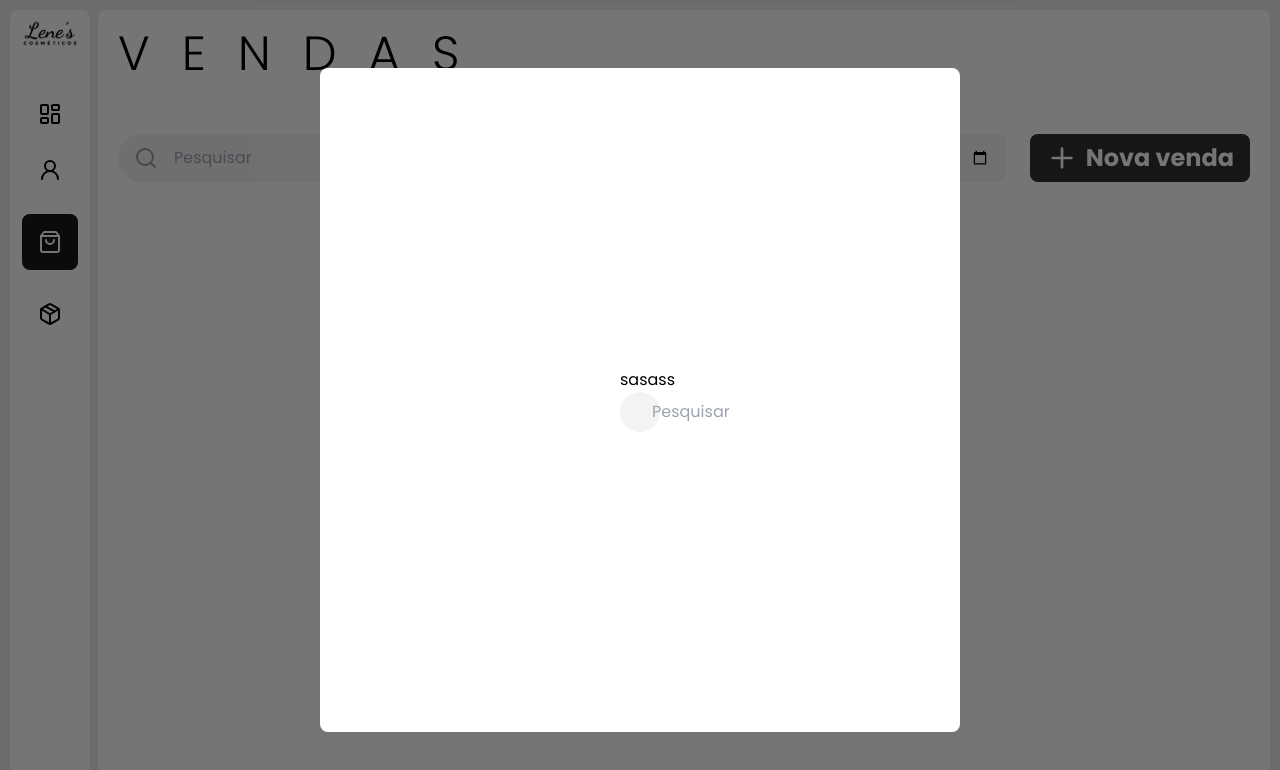
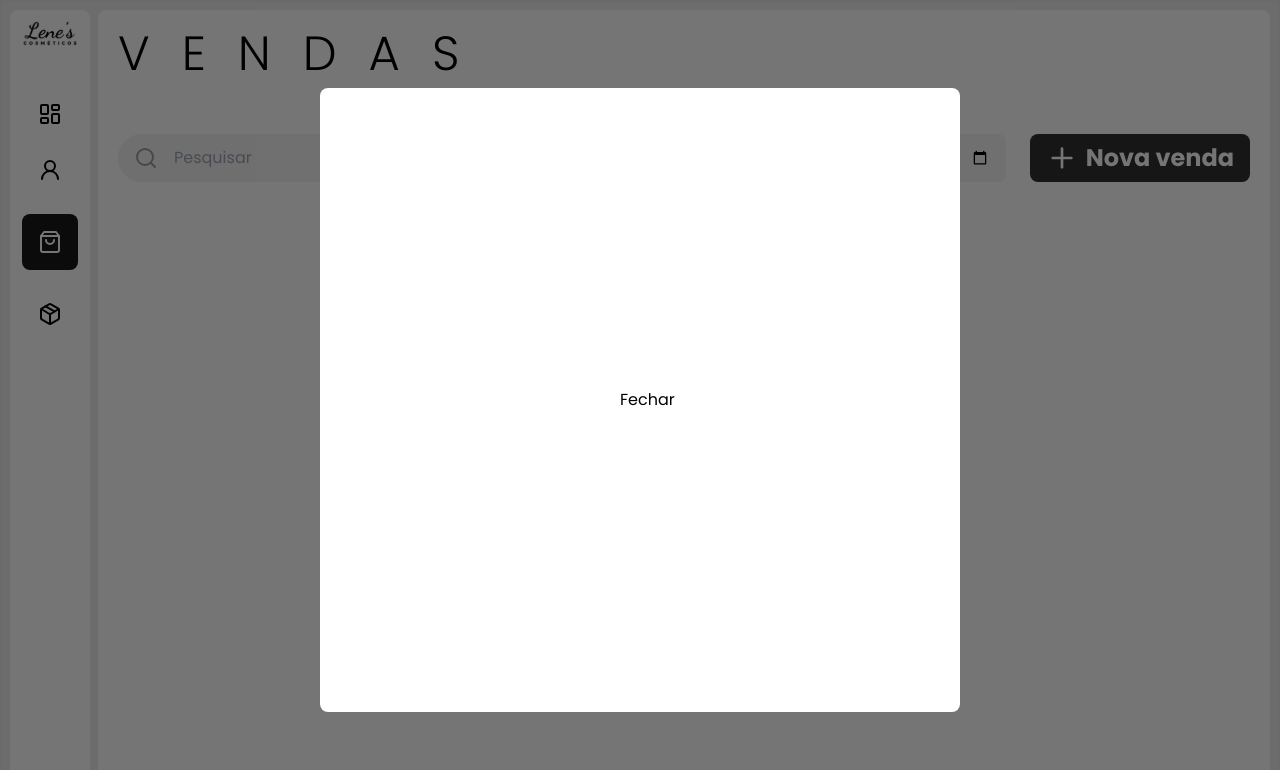
Before and after one commit to Natcardoso/lenes-cosmeticos, a React (Vite) app: page /vendas in a window 1280 px wide. Both pictures are taken after a click on the button "Nova venda". Shown: the top 770 px of the page. Built offline with nearby package versions, Linux system fonts and the light colour scheme.

Commit message:
Alterado favicon, categorizado os imports e criado modal

```diff
--- a/index.html
+++ b/index.html
@@ -1,9 +1,9 @@
 <!doctype html>
-<html lang="pt">
+<html lang="pt-BR">
 
 <head>
     <meta charset="UTF-8" />
-    <link rel="icon" type="image/svg+xml" href="/src/assets/favicon.svg" />
+    <link rel="icon" type="image/svg+xml" href="/src/assets/favicon.png" />
     <meta name="viewport" content="width=device-width, initial-scale=1.0" />
     <link rel="preconnect" href="https://fonts.googleapis.com">
     <link rel="preconnect" href="https://fonts.gstatic.com" crossorigin>
@@ -11,7 +11,6 @@
         href="https://fonts.googleapis.com/css2?family=Poppins:ital,wght@0,100;0,200;0,300;0,400;0,500;0,600;0,700;0,800;0,900;1,100;1,200;1,300;1,400;1,500;1,600;1,700;1,800;1,900&display=swap"
         rel="stylesheet">
     <title>Lene's Cosméticos</title>
-
 </head>
 
 <body>
--- a/src/components/Button/index.tsx
+++ b/src/components/Button/index.tsx
@@ -1,28 +1,18 @@
-import { useState } from 'react';
+/* Dependencies */
 import { Plus } from 'lucide-react';
 
-import { Modal } from '../Modal';
-import { InputSearch } from '../InputSearch';
+type Props = { icone?: boolean; text: string; onClick?: () => void };
 
-type Props = { icone?: boolean; text: string };
-
-export const Button = ({ icone, text }: Props) => {
-	const [openModal, setOpenModal] = useState(false);
-
+export const Button = ({ icone, text, onClick }: Props) => {
 	return (
 		<>
 			<button
 				className="flex rounded-lg bg-[#303030] px-4 py-2 text-white gap-2 text-2xl font-bold"
-				onClick={() => setOpenModal(!openModal)}
+				onClick={onClick}
 			>
 				{icone && <Plus size={32} />}
 				<span>{text}</span>
 			</button>
-
-			<Modal isOpen={openModal}>
-				<span>sasass</span>
-				<InputSearch />
-			</Modal>
 		</>
 	);
 };
--- a/src/components/InputDate/index.tsx
+++ b/src/components/InputDate/index.tsx
@@ -1,3 +1,4 @@
+/* Dependencies */
 import { CalendarDays } from 'lucide-react';
 
 export const InputDate = () => {
--- a/src/components/InputSearch/index.tsx
+++ b/src/components/InputSearch/index.tsx
@@ -1,3 +1,4 @@
+/* Dependencies */
 import { Search } from 'lucide-react';
 
 export const InputSearch = () => {
--- a/src/components/Menu/index.tsx
+++ b/src/components/Menu/index.tsx
@@ -1,6 +1,9 @@
+/* Dependencies */
+import { NavLink } from 'react-router-dom';
 import { LayoutDashboard, Package, ShoppingBag, UserRound } from 'lucide-react';
+
+/* External */
 import Logo from '../../assets/logo.svg';
-import { NavLink } from 'react-router-dom';
 
 export const Menu = () => {
 	const listMenu = [
--- a/src/components/Modal/index.tsx
+++ b/src/components/Modal/index.tsx
@@ -1,15 +1,15 @@
-type Props = { isOpen: boolean; children: any };
+/* Dependencies */
+import { ReactNode } from 'react';
 
-export const Modal = ({ isOpen, children }: Props) => {
-	if (isOpen) {
+type Props = { isCLosed: () => void; children?: ReactNode };
+
+export const Modal = ({ isCLosed, children }: Props) => {
 	return (
 		<main className="fixed bg-[#0000008a] top-0 bottom-0 right-0 left-0 z-10">
 			<section className="bg-white w-1/2 rounded-lg fixed top-1/2 left-1/2 p-[300px] translate-x-[-50%] translate-y-[-50%]">
+				<button onClick={isCLosed}>Fechar</button>
 				{children}
 			</section>
 		</main>
 	);
-	}
-
-	return null;
 };
--- a/src/pages/Customers/index.tsx
+++ b/src/pages/Customers/index.tsx
@@ -1,3 +1,4 @@
+/* External */
 import { Menu } from '../../components/Menu';
 
 export const Customers = () => {
--- a/src/pages/Dashboard/index.tsx
+++ b/src/pages/Dashboard/index.tsx
@@ -1,4 +1,6 @@
+/* Dependencies */
 import { HandCoins, Package, ShoppingBag, UserRound, Wallet } from 'lucide-react';
+/* External */
 import { Menu } from '../../components/Menu';
 
 export const Dashboard = () => {
--- a/src/pages/Sales/index.tsx
+++ b/src/pages/Sales/index.tsx
@@ -1,9 +1,20 @@
+/* Dependencies */
+import { useState } from 'react';
+
+/* External */
 import { Menu } from '../../components/Menu';
+import { Modal } from '../../components/Modal';
+import { Button } from '../../components/Button';
+import { InputDate } from '../../components/InputDate';
 import { InputSearch } from '../../components/InputSearch';
-import { InputDate } from '../../components/InputDate';
-import { Button } from '../../components/Button';
 
 export const Sales = () => {
+	const [openModal, setOpenModal] = useState(false);
+
+	const clickOpenModal = () => {
+		setOpenModal(true);
+	};
+
 	return (
 		<main className="flex h-screen w-screen gap-2 border-solid border-2 p-2">
 			<Menu />
@@ -12,13 +23,14 @@ export const Sales = () => {
 
 				<div className="mt-14 flex gap-6">
 					<InputSearch />
-
 					<InputDate />
-
 					<Button
 						icone
 						text="Nova venda"
+						onClick={clickOpenModal}
 					/>
+
+					{openModal && <Modal isCLosed={() => setOpenModal(false)} />}
 				</div>
 			</section>
 		</main>
--- a/src/pages/Storage/index.tsx
+++ b/src/pages/Storage/index.tsx
@@ -1,3 +1,4 @@
+/* External */
 import { Menu } from '../../components/Menu';
 
 export const Storage = () => {
```
Also changed, not shown: src/main.tsx (+8 -4 lines), src/assets/favicon.png (added), src/assets/favicon.svg (deleted). Lines whose indentation alone changed are shown as unchanged.
